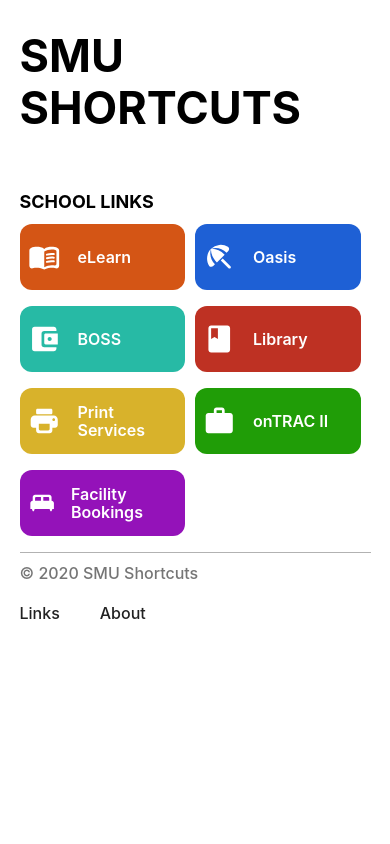
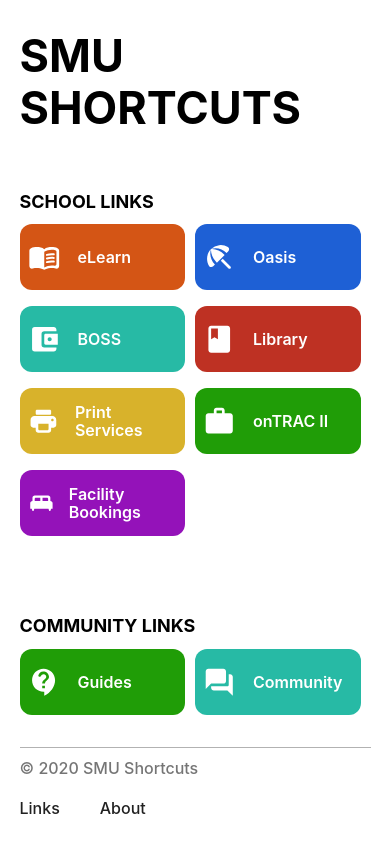
Before and after one commit to alphatrl/classmaid, a React (Create React App) app: page / in a window 390 px wide. Built offline with nearby package versions, Linux system fonts and the light colour scheme.

Commit message:
Add community links
Hardcoded arrangement of links until better solution is found

```diff
--- a/src/App.scss
+++ b/src/App.scss
@@ -8,8 +8,13 @@
   font-size: 2.5em;
 }
 
-.schoolNav {
+.mainView {
   padding-top: 16px;
+  padding-bottom: 16px;
+}
+
+.padding {
+  padding: 32px;
 }
 
 body {
--- a/src/App.tsx
+++ b/src/App.tsx
@@ -3,7 +3,7 @@ import './App.scss';
 import 'normalize.css';
 import { CardList } from './components/CardList';
 import { Footer } from './components/Footer';
-import { school_links } from './constants/links';
+import { school_links, community_links } from './constants/links';
 
 export const App: React.FC = () => {
   return (
@@ -12,8 +12,10 @@ export const App: React.FC = () => {
         <h1>SMU Shortcuts</h1>
       </header>
 
-      <main className="schoolNav">
+      <main className="mainView">
         <CardList data={school_links} title={'School Links'} />
+        <div className="padding" />
+        <CardList data={community_links} title={'Community Links'} />
       </main>
 
       <Footer />
--- a/src/components/Card/styles.scss
+++ b/src/components/Card/styles.scss
@@ -32,23 +32,24 @@
 @media (max-width: 750px) {
   .card {
     border-radius: 12px;
-    width: 150px;
+    width: 90%;
     padding-bottom: 8px;
     padding-top: 8px;
   }
 
   .imageView {
     display: flex;
-    width: 70px;
-    height: 70px;
+    width: 60px;
+    height: 60px;
   }
 
   .label {
-    font-size: 20px;
+    font-size: 16px;
+    padding-right: 8px;;
   }
 }
 
-@media (max-width: 450px) {
+@media (max-width: 480px) {
   .card {
     border-radius: 12px;
     width: 100%;
--- a/src/components/CardList/index.tsx
+++ b/src/components/CardList/index.tsx
@@ -21,7 +21,7 @@ export const CardList: React.FC<CardListProps> = ({ title, data }: CardListProps
     <div className="cardList">
       {header}
 
-      <div className="list">
+      <div className="cardListView">
         {data.map((entry, index) => {
           return (
             <div key={index} className="cardView">
--- a/src/components/CardList/styles.scss
+++ b/src/components/CardList/styles.scss
@@ -9,39 +9,53 @@
   padding-bottom: 12px;
 }
 
-.list {
+.cardListView {
   display: grid;
-  // grid-template-columns: repeat(4, 1fr);
-  grid-template-columns: repeat(auto-fit, minmax(230px, 1fr));
-
+  grid-template-columns: repeat(7, 1fr);
+  // grid-template-columns: repeat(auto-fit, minmax(230px, 1fr));
 }
 
 .cardView {
   // padding-left: 16px;
   // padding-right: 16px;
-  margin-bottom: 16px;;
+  margin-bottom: 16px;
+  // flex: 0 1 calc(10% );
 }
 
 .empty {
   flex: 1,
 }
 
-// mobile responsiveness
-// @media (max-width: 1150px) {
-//   .list {
-//     grid-template-columns: repeat(3, 1fr);
 
-//   }
-// }
+/* Hardcoding solution */
 
-@media (max-width: 750px) {
-  .list {
-    grid-template-columns: repeat(auto-fit, minmax(150px, 1fr));
+@media (max-width: 2000px) {
+  .cardListView {
+    grid-template-columns: repeat(6, 1fr);
   }
 }
 
-@media (max-width: 450px) {
-  .list {
+@media (max-width: 1800px) {
+  .cardListView {
+    grid-template-columns: repeat(5, 1fr);
+  }
+}
+
+@media (max-width: 1400px) {
+  .cardListView {
+    grid-template-columns: repeat(4, 1fr);
+  }
+}
+
+@media (max-width: 1200px) {
+  .cardListView {
+    grid-template-columns: repeat(3, 1fr);
+  }
+}
+
+@media (max-width: 480px) {
+  .cardListView {
+    display: grid;
     grid-template-columns: repeat(2, 1fr);
   }
 
@@ -49,9 +63,3 @@
     width: 100%;
   }
 }
-
-// @media (min-width: 1500px) {
-//   .list {
-//     grid-template-columns: repeat(auto-fit, minmax(230px, 1fr));
-// }
-// }
--- a/src/components/Footer/styles.scss
+++ b/src/components/Footer/styles.scss
@@ -30,7 +30,7 @@
 }
 
 
-@media (min-height: 750px ) and (min-width: 1250px) {
+@media (min-height: 750px ) and (min-width: 900px) {
   .footer {
     width: 80%;
     position: absolute;
--- a/src/constants/getIcon.tsx
+++ b/src/constants/getIcon.tsx
@@ -4,33 +4,33 @@ import * as Icon from '../images/icons';
 export const getIcon = (name?: string): JSX.Element => {
   switch (name) {
     case 'book':
-      return <Icon.Book fill="white" width="65%" />;
+      return <Icon.Book fill="white" width="65%" height="65%" />;
 
     case 'umbrella':
-      return <Icon.Umbrella fill="white" width="65%" />;
+      return <Icon.Umbrella fill="white" width="65%" height="65%" />;
 
     case 'wallet':
-      return <Icon.Wallet fill="white" width="65%" />;
+      return <Icon.Wallet fill="white" width="65%" height="65%" />;
 
     case 'book_2':
-      return <Icon.Book_2 fill="white" width="65%" />;
+      return <Icon.Book_2 fill="white" width="65%" height="65%" />;
 
     case 'print':
-      return <Icon.Print fill="white" width="65%" />;
+      return <Icon.Print fill="white" width="65%" height="65%" />;
 
     case 'work':
-      return <Icon.Work fill="white" width="65%" />;
+      return <Icon.Work fill="white" width="65%" height="65%" />;
 
     case 'bed':
-      return <Icon.Bed fill="white" width="65%" />;
+      return <Icon.Bed fill="white" width="65%" height="65%" />;
 
     case 'guide':
-      return <Icon.Guide fill="white" width="65%" />;
+      return <Icon.Guide fill="white" width="65%" height="65%" />;
 
     case 'chat':
-      return <Icon.Chat fill="white" width="65%" />;
+      return <Icon.Chat fill="white" width="65%" height="65%" />;
 
     default:
-      return <Icon.Missing fill="white" width="65%" />;
+      return <Icon.Missing fill="white" width="65%" height="65%" />;
   }
 };
--- a/src/constants/links.tsx
+++ b/src/constants/links.tsx
@@ -42,3 +42,18 @@ export const school_links = [
     color: 'purple',
   },
 ];
+
+export const community_links = [
+  {
+    title: 'Guides',
+    logo: 'guide',
+    link: '/',
+    color: 'green',
+  },
+  {
+    title: 'Community',
+    logo: 'chat',
+    link: '/',
+    color: 'turquoise',
+  },
+];
--- a/src/images/icons.tsx
+++ b/src/images/icons.tsx
@@ -106,60 +106,60 @@ export const Missing: React.FC<IconProps> = ({ fill, width, height }: IconProps)
 
 Book.defaultProps = {
   fill: 'black',
-  height: 'auto',
-  width: 'auto',
+  height: '24',
+  width: '24',
 };
 
 Umbrella.defaultProps = {
   fill: 'black',
-  height: 'auto',
-  width: 'auto',
+  height: '24',
+  width: '24',
 };
 
 Wallet.defaultProps = {
   fill: 'black',
-  height: 'auto',
-  width: 'auto',
+  height: '24',
+  width: '24',
 };
 
 Book_2.defaultProps = {
   fill: 'black',
-  height: 'auto',
-  width: 'auto',
+  height: '24',
+  width: '24',
 };
 
 Print.defaultProps = {
   fill: 'black',
-  height: 'auto',
-  width: 'auto',
+  height: '24',
+  width: '24',
 };
 
 Work.defaultProps = {
   fill: 'black',
-  height: 'auto',
-  width: 'auto',
+  height: '24',
+  width: '24',
 };
 
 Bed.defaultProps = {
   fill: 'black',
-  height: 'auto',
-  width: 'auto',
+  height: '24',
+  width: '24',
 };
 
 Guide.defaultProps = {
   fill: 'black',
-  height: 'auto',
-  width: 'auto',
+  height: '24',
+  width: '24',
 };
 
 Chat.defaultProps = {
   fill: 'black',
-  height: 'auto',
-  width: 'auto',
+  height: '24',
+  width: '24',
 };
 
 Missing.defaultProps = {
   fill: 'black',
-  height: 'auto',
-  width: 'auto',
+  height: '24',
+  width: '24',
 };
```
